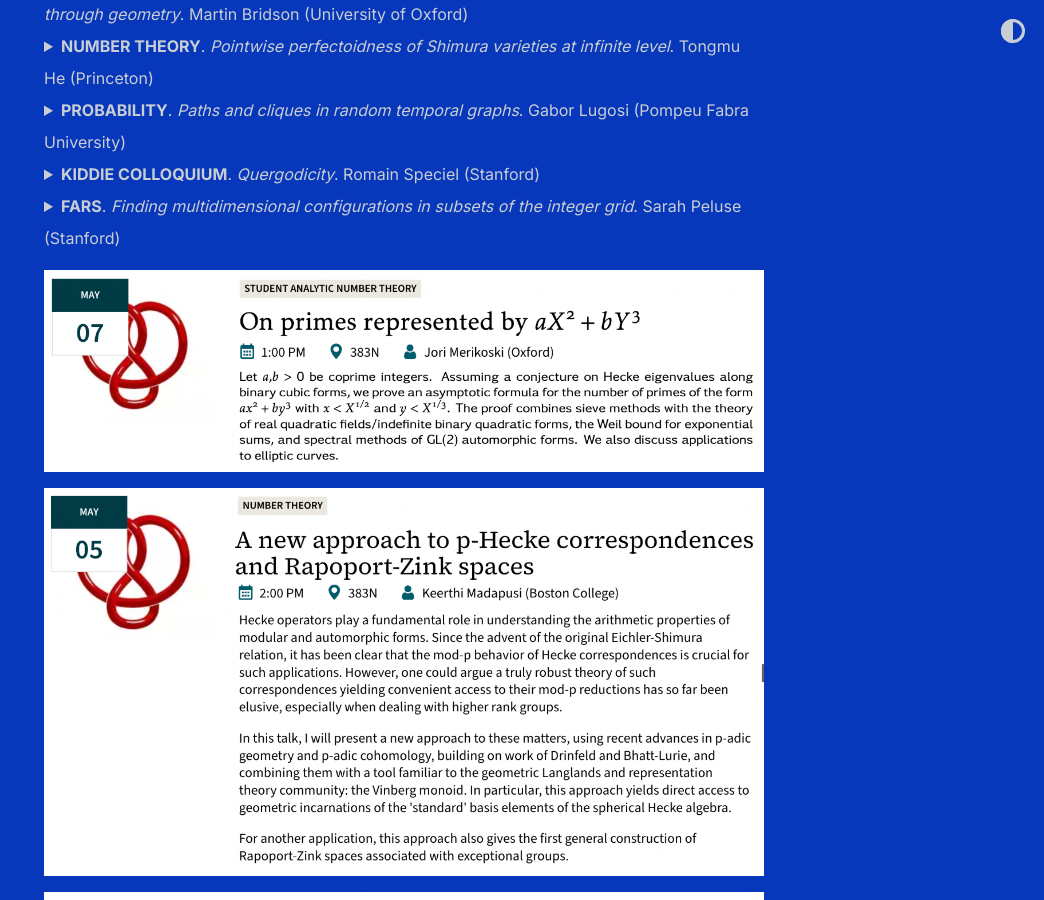
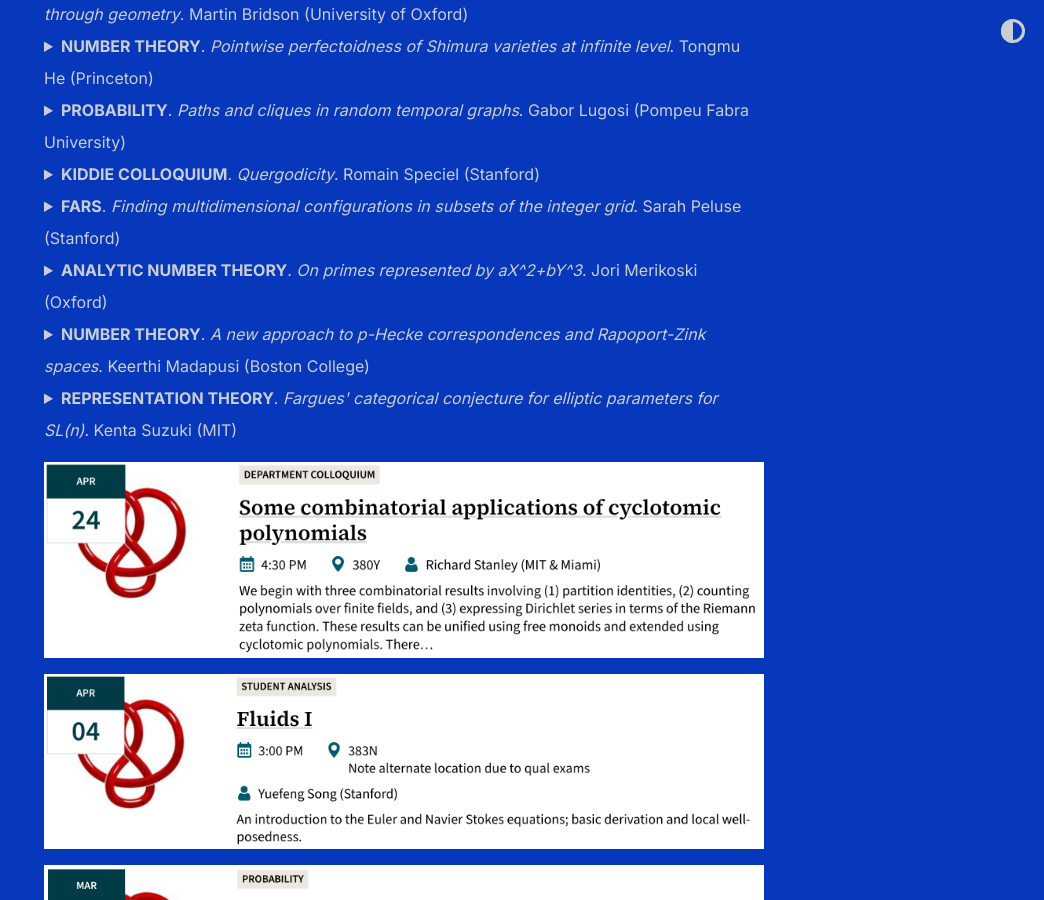
Before and after one commit to shihankanungo/shihankanungo.github.io, a Jekyll site: the page built from math-talks.md, in a window 1280 px wide and 900 px high, scrolled down 2755 px. Shown: the whole window, without its empty margins (236-1280 px from the left). Built offline with Jekyll 4.4.1, drawn with Linux system fonts in a browser that asks for light colours.

Commit message:
Update math-talks.md

```diff
--- a/math-talks.md
+++ b/math-talks.md
@@ -128,11 +128,20 @@ _Finding Arithmetic Progressions in Dense Sets of Integers_
   <small><img src="images/05-08b.png" alt="May 8"></small>
 </details>
 
-![stanford-may-7](images/05-07.png)
+<details>
+  <summary><b>ANALYTIC NUMBER THEORY</b>. <i>On primes represented by aX^2+bY^3</i>. Jori Merikoski (Oxford)</summary>
+  <small><img src="images/05-07.png" alt="May 7"></small>
+</details>
 
-![stanford-may-5](images/05-05.png)
+<details>
+  <summary><b>NUMBER THEORY</b>. <i>A new approach to p-Hecke correspondences and Rapoport-Zink spaces</i>. Keerthi Madapusi (Boston College)</summary>
+  <small><img src="images/05-05.png" alt="May 5"></small>
+</details>
 
-![stanford-may-1](images/05-1.png)
+<details>
+  <summary><b>REPRESENTATION THEORY</b>. <i>Fargues' categorical conjecture for elliptic parameters for SL(n)</i>. Kenta Suzuki (MIT)</summary>
+  <small><img src="images/05-01.png" alt="May 1"></small>
+</details>
 
 ![stanford-apr-24](images/04-24.png)
 
```
